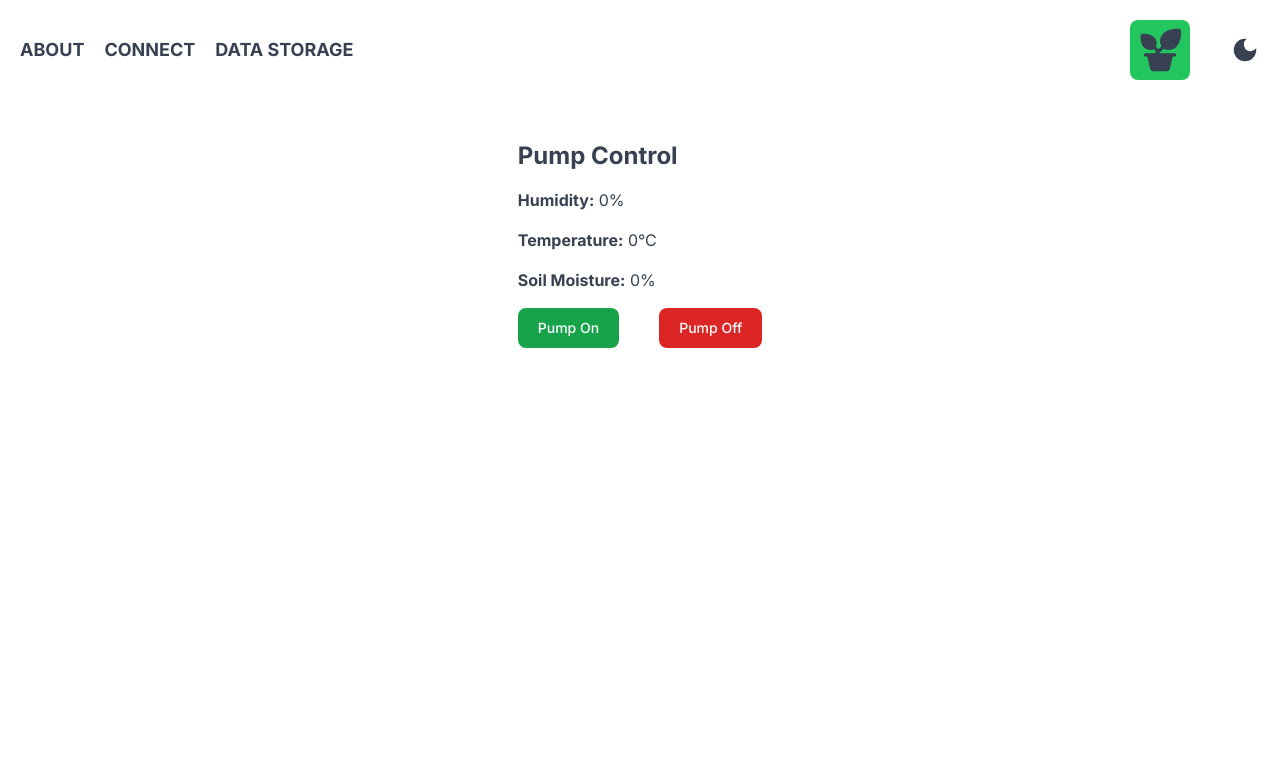
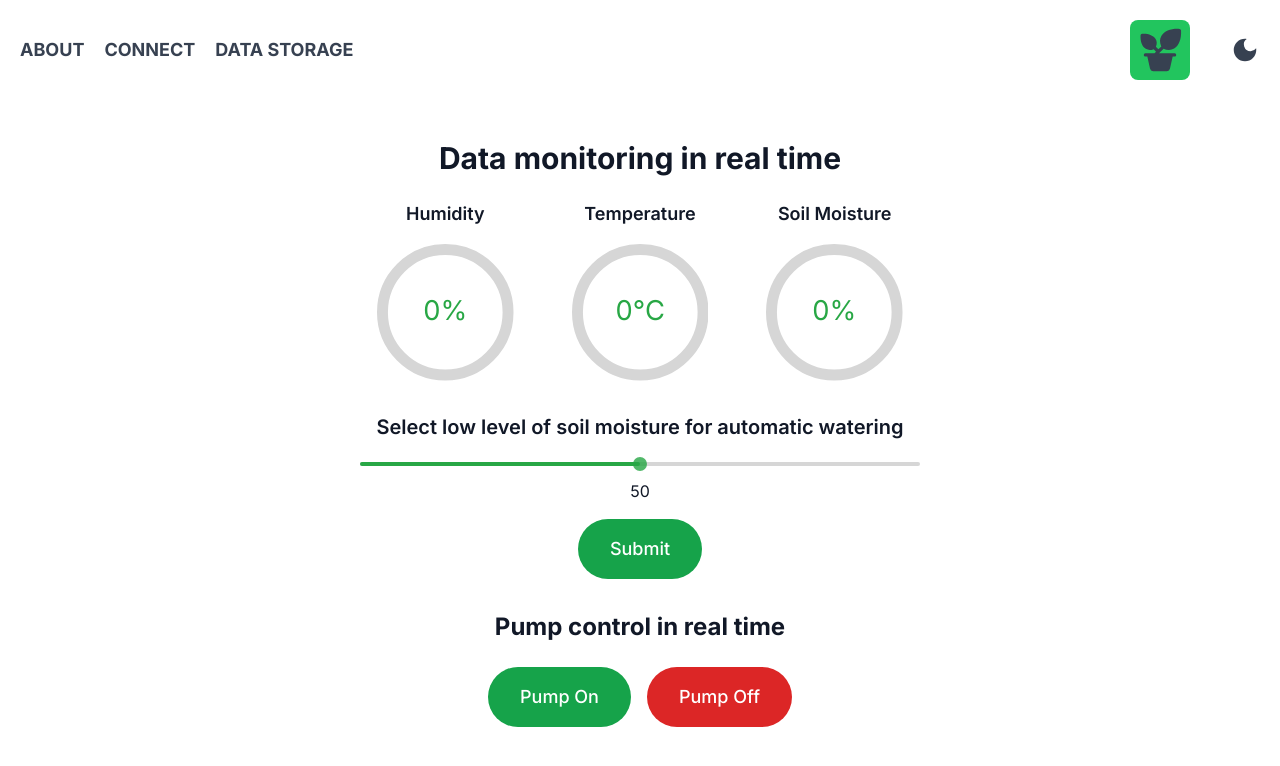
Before and after one commit to denisved/greenhouse-next, a Next.js app: page / in a window 1280 px wide. Shown: the top 766 px of the page. Built offline with nearby package versions, Linux system fonts and the light colour scheme.

Commit message:
add ui to monitroing page and auto watering feature

```diff
--- a/package.json
+++ b/package.json
@@ -15,7 +15,9 @@
     "mqtt": "^5.6.1",
     "next": "14.2.3",
     "next-themes": "^0.3.0",
+    "rc-slider": "^10.6.2",
     "react": "^18",
+    "react-circular-progressbar": "^2.1.0",
     "react-dom": "^18",
     "react-icons": "^5.2.1"
   },
--- a/src/api/getData.js
+++ b/src/api/getData.js
@@ -1,4 +1,3 @@
-// pages/api/getData.js
 import { MongoClient } from 'mongodb';
 
 const uri = process.env.MONGODB_URI;
--- a/src/api/postData.js
+++ b/src/api/postData.js
@@ -1,4 +1,3 @@
-// pages/api/saveData.js
 import { MongoClient } from 'mongodb';
 
 const uri = process.env.MONGODB_URI;
--- a/src/components/EspControl.jsx
+++ b/src/components/EspControl.jsx
@@ -1,10 +1,15 @@
 import React, { useEffect, useState, useRef } from 'react';
 import { useMqtt } from '../context/mqttContext';
 import axios from 'axios';
+import { CircularProgressbar, buildStyles } from 'react-circular-progressbar';
+import 'react-circular-progressbar/dist/styles.css';
+import Slider from 'rc-slider';
+import 'rc-slider/assets/index.css';
 
 export default function EspControl() {
   const { subscribe, publish } = useMqtt();
   const [data, setData] = useState({ humidity: 0, temperature: 0, soil_moisture: 0 });
+  const [moistureLevel, setMoistureLevel] = useState(50);
   const isSubscribed = useRef(false);
 
   useEffect(() => {
@@ -12,7 +17,7 @@ export default function EspControl() {
       const parsedMessage = JSON.parse(message);
       setData({
         humidity: parsedMessage.humidity,
-        temperature: parsedMessage.temperature,
+        temperature: parseFloat(parsedMessage.temperature).toFixed(1),
         soil_moisture: parsedMessage.soil_moisture,
       });
       axios.post('/api/saveData', message).catch((err) => console.error('Error saving data:', err));
@@ -21,7 +26,6 @@ export default function EspControl() {
     if (subscribe && !isSubscribed.current) {
       subscribe('esp8266_data', handleNewMessage);
       isSubscribed.current = true;
-
     }
   }, [subscribe]);
 
@@ -33,30 +37,88 @@ export default function EspControl() {
     publish('pumpTopic', 'off');
   };
 
+  const handleSubmit = () => {
+    publish('autoWater', String(moistureLevel));
+  };
+
+  const circularStyles = buildStyles({
+    pathColor: `rgba(40, 167, 69, 1)`,
+    textColor: '#28a745',
+    trailColor: '#d6d6d6',
+    backgroundColor: '#ffffff',
+  });
+
   return (
-    <div className="p-5 max-w-screen-sm mx-auto">
-      <h2 className="text-2xl font-bold mb-4">Pump Control</h2>
-      <div className="mb-4">
-        <p><strong>Humidity:</strong> {data.humidity}%</p>
+    <div className="p-5 max-w-screen-lg mx-auto ">
+      <h2 className="text-3xl font-bold mb-6 text-center text-gray-900 dark:text-gray-100">Data monitoring in real time</h2>
+      <div className="grid grid-cols-1 sm:grid-cols-3 gap-6 mb-8">
+        <div className="flex flex-col items-center">
+          <p className="text-lg font-semibold mb-4 text-gray-900 dark:text-gray-100">Humidity</p>
+          <div style={{ width: '80%' }}>
+            <CircularProgressbar
+              value={data.humidity}
+              text={`${data.humidity}%`}
+              styles={circularStyles}
+            />
+          </div>
+        </div>
+        <div className="flex flex-col items-center">
+          <p className="text-lg font-semibold mb-4 text-gray-900 dark:text-gray-100">Temperature</p>
+          <div style={{ width: '80%' }}>
+            <CircularProgressbar
+              value={data.temperature}
+              text={`${data.temperature}°C`}
+              styles={circularStyles}
+            />
+          </div>
+        </div>
+        <div className="flex flex-col items-center">
+          <p className="text-lg font-semibold mb-4 text-gray-900 dark:text-gray-100">Soil Moisture</p>
+          <div style={{ width: '80%' }}>
+            <CircularProgressbar
+              value={data.soil_moisture}
+              text={`${data.soil_moisture}%`}
+              styles={circularStyles}
+            />
+          </div>
+        </div>
       </div>
-      <div className="mb-4">
-        <p><strong>Temperature:</strong> {data.temperature}°C</p>
+      <div className="mb-8">
+        <h3 className="text-xl font-semibold text-gray-900 dark:text-gray-100 mb-4 text-center">Select low level of soil moisture for automatic watering</h3>
+        <div className="flex flex-col items-center">
+          <Slider
+            min={0}
+            max={100}
+            defaultValue={50}
+            value={moistureLevel}
+            onChange={setMoistureLevel}
+            trackStyle={{ backgroundColor: '#28a745' }}
+            handleStyle={{ borderColor: '#28a745', backgroundColor: '#28a745' }}
+            railStyle={{ backgroundColor: '#d6d6d6' }}
+          />
+          <div className="text-center mt-2 text-gray-900 dark:text-gray-100">{moistureLevel}</div>
+          <button
+            onClick={handleSubmit}
+            type="button"
+            className="mt-4 transition duration-300 ease-in-out transform hover:scale-105 text-white bg-green-600 hover:bg-green-700 focus:ring-4 focus:outline-none focus:ring-green-300 font-medium rounded-full text-lg px-8 py-4 text-center"
+          >
+            Submit
+          </button>
+        </div>
       </div>
-      <div className="mb-4">
-        <p><strong>Soil Moisture:</strong> {data.soil_moisture}%</p>
-      </div>
-      <div className="flex gap-10 items-center">
+      <h2 className="text-2xl font-bold mb-6 text-center text-gray-900 dark:text-gray-100">Pump control in real time</h2>
+      <div className="flex gap-4 justify-center">
         <button
           onClick={handlePumpOn}
           type="button"
-          className="text-white bg-green-600 hover:bg-green-700 focus:ring-4 focus:outline-none focus:ring-green-300 font-medium rounded-lg text-sm w-full sm:w-auto px-5 py-2.5 text-center dark:bg-green-600 dark:hover:bg-green-700 dark:focus:ring-green-800"
+          className="transition duration-300 ease-in-out transform hover:scale-105 text-white bg-green-600 hover:bg-green-700 focus:ring-4 focus:outline-none focus:ring-green-300 font-medium rounded-full text-lg px-8 py-4 text-center"
         >
           Pump On
         </button>
         <button
           onClick={handlePumpOff}
           type="button"
-          className="text-white bg-red-600 hover:bg-red-700 focus:ring-4 focus:outline-none focus:ring-red-300 font-medium rounded-lg text-sm w-full sm:w-auto px-5 py-2.5 text-center dark:bg-red-600 dark:hover:bg-red-700 dark:focus:ring-red-800"
+          className="transition duration-300 ease-in-out transform hover:scale-105 text-white bg-red-600 hover:bg-red-700 focus:ring-4 focus:outline-none focus:ring-red-300 font-medium rounded-full text-lg px-8 py-4 text-center"
         >
           Pump Off
         </button>
```
Also changed, not shown: 1 other file (tests, documents, lock files or other folders).
